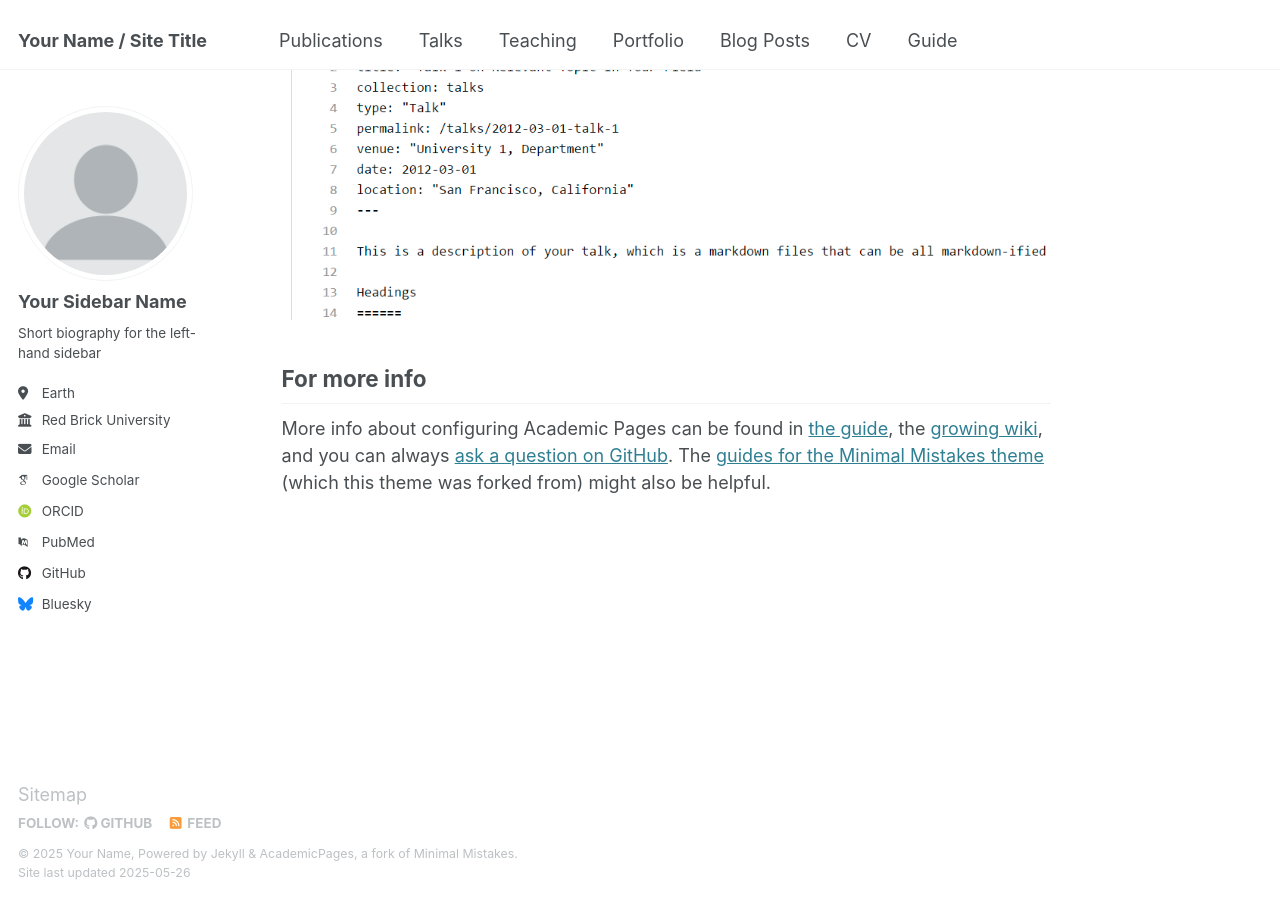
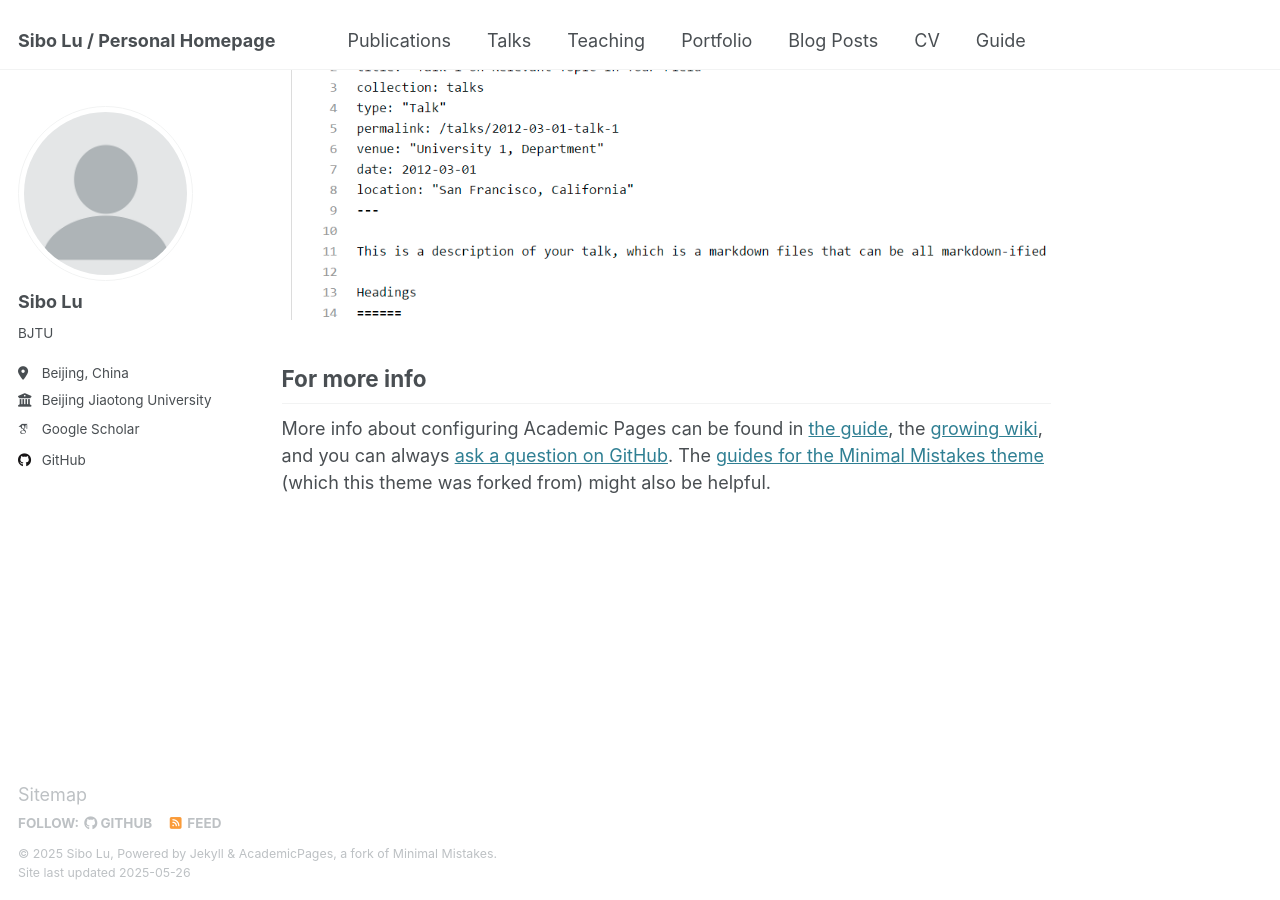
Before and after one commit to bytezen6/bytezen6.github.io, a Jekyll site: the page built from _pages/about.md, in a window 1280 px wide and 900 px high, scrolled down 2642 px. Built offline with Jekyll 4.4.1, drawn with Linux system fonts in a browser that asks for light colours; some web fonts are replaced.

Commit message:
0526 change config.yaml

```diff
--- a/_config.yml
+++ b/_config.yml
@@ -9,13 +9,13 @@
 # Basic Site Settings
 locale                   : "en-US"
 site_theme               : "default"
-title                    : "Your Name / Site Title"
+title                    : "Sibo Lu / Personal Homepage"
 title_separator          : "-"
-name                     : &name "Your Name"
-description              : &description "personal description"
-url                      : https://academicpages.github.io # the base hostname & protocol for your site e.g. "https://[your GitHub username].github.io"
+name                     : &name "Sibo Lu"
+description              : &description "a third year graduate student from Beijing Jiaotong University"
+url                      : https://MysteriousLuminary.github.io # the base hostname & protocol for your site e.g. "https://[your GitHub username].github.io"
 baseurl                  : "" # the subpath of your site, e.g. "/blog"
-repository               : "academicpages/academicpages.github.io"
+repository               : "MysteriousLuminary/MysteriousLuminary.github.io"
 
 # Site Author - The following control what appear as part of the author content on the side bar.
 #               If a field is blank the icon and link will not appear, otherwise it will be shown.
@@ -23,56 +23,56 @@ repository               : "academicpages/academicpages.github.io"
 author:
   # Biographic information
   avatar           : "profile.png"
-  name             : "Your Sidebar Name"
+  name             : "Sibo Lu"
   pronouns         : # example: "she/her"
-  bio              : "Short biography for the left-hand sidebar"
-  location         : "Earth"
-  employer         : "Red Brick University"
-  uri              : # URL
-  email            : "none@example.org"
+  bio              : "BJTU"
+  location         : "Beijing, China"
+  employer         : "Beijing Jiaotong University"
+  # uri              : # URL
+  # email            : "none@example.org"
 
   # Academic websites
-  arxiv            : # URL - Update with the correct link to your profile
+  # arxiv            : # URL - Update with the correct link to your profile
   googlescholar    : "https://scholar.google.com/citations?user=PS_CX0AAAAAJ"
-  impactstory      : # URL
-  orcid            : "http://orcid.org/yourorcidurl"
-  semantic         : # URL
-  pubmed           : "https://www.ncbi.nlm.nih.gov/pubmed/?term=john+snow"
-  researchgate     : # URL
-  scopus           : # URL
+  # impactstory      : # URL
+  # orcid            : "http://orcid.org/yourorcidurl"
+  # semantic         : # URL
+  # pubmed           : "https://www.ncbi.nlm.nih.gov/pubmed/?term=john+snow"
+  # researchgate     : # URL
+  # scopus           : # URL
 
   # Repositories and software development
-  bitbucket        : # Username - Update with your username on the site
-  codepen          : # Username
-  dribbble         : # Username
+  # bitbucket        : # Username - Update with your username on the site
+  # codepen          : # Username
+  # dribbble         : # Username
   github           : "academicpages"
-  kaggle           : # Username
-  stackoverflow    : # User number or user number and name (i.e., use "1" or "1/jeff-atwood")
+  # kaggle           : # Username
+  # stackoverflow    : # User number or user number and name (i.e., use "1" or "1/jeff-atwood")
 
   # Social media
-  bluesky          : "bsky.app" # Replace this with you Bluesky username
-  facebook         : # Username
-  flickr           : # Username
-  foursquare       : # Username
-  goodreads        : # Username
-  google_plus      : # Username
-  keybase          : # Username
-  instagram        : # Username
-  lastfm           : # Username
-  linkedin         : # Username
-  mastodon         : # URL
-  medium           : # URL
-  pinterest        : # Username
-  soundcloud       : # Username
-  steam            : # Username
-  telegram         : # URL
-  tumblr           : # Username
-  twitter          : # Username for X / Twitter
-  vine             : # Username
-  weibo            : # Username
-  wikipedia        : # Username
-  xing             : # Username
-  youtube          : # Username
+  # bluesky          : "bsky.app" # Replace this with you Bluesky username
+  # facebook         : # Username
+  # flickr           : # Username
+  # foursquare       : # Username
+  # goodreads        : # Username
+  # google_plus      : # Username
+  # keybase          : # Username
+  # instagram        : # Username
+  # lastfm           : # Username
+  # linkedin         : # Username
+  # mastodon         : # URL
+  # medium           : # URL
+  # pinterest        : # Username
+  # soundcloud       : # Username
+  # steam            : # Username
+  # telegram         : # URL
+  # tumblr           : # Username
+  # twitter          : # Username for X / Twitter
+  # vine             : # Username
+  # weibo            : # Username
+  # wikipedia        : # Username
+  # xing             : # Username
+  # youtube          : # Username
   zhihu            : # Username
 
 # Publication Category - The following the list of publication categories and their headings
```
